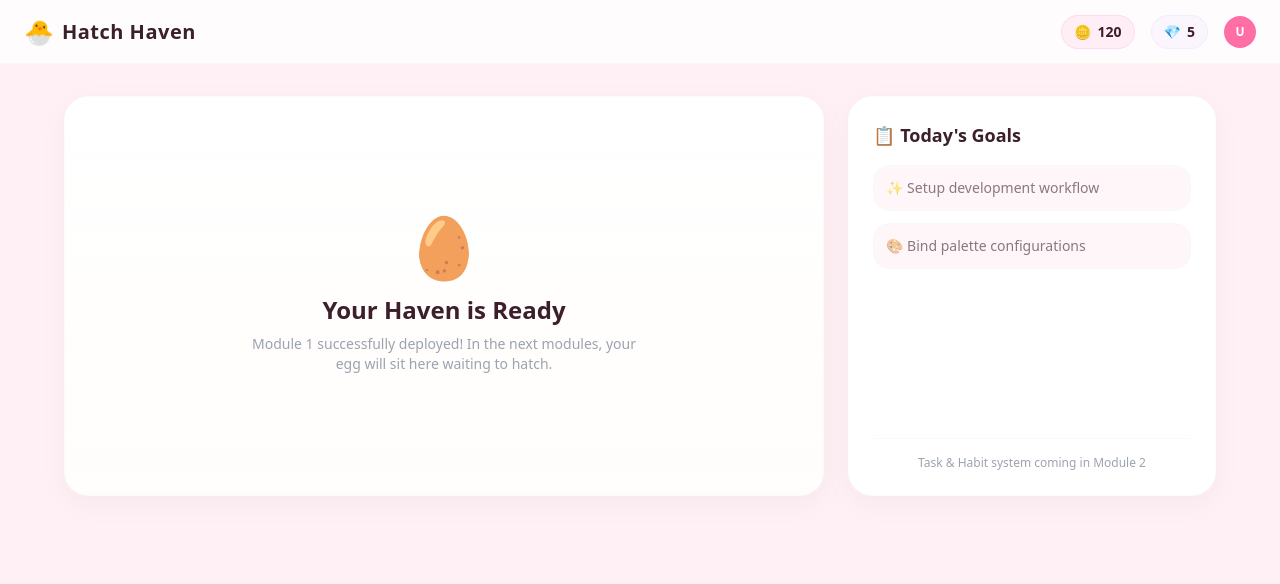
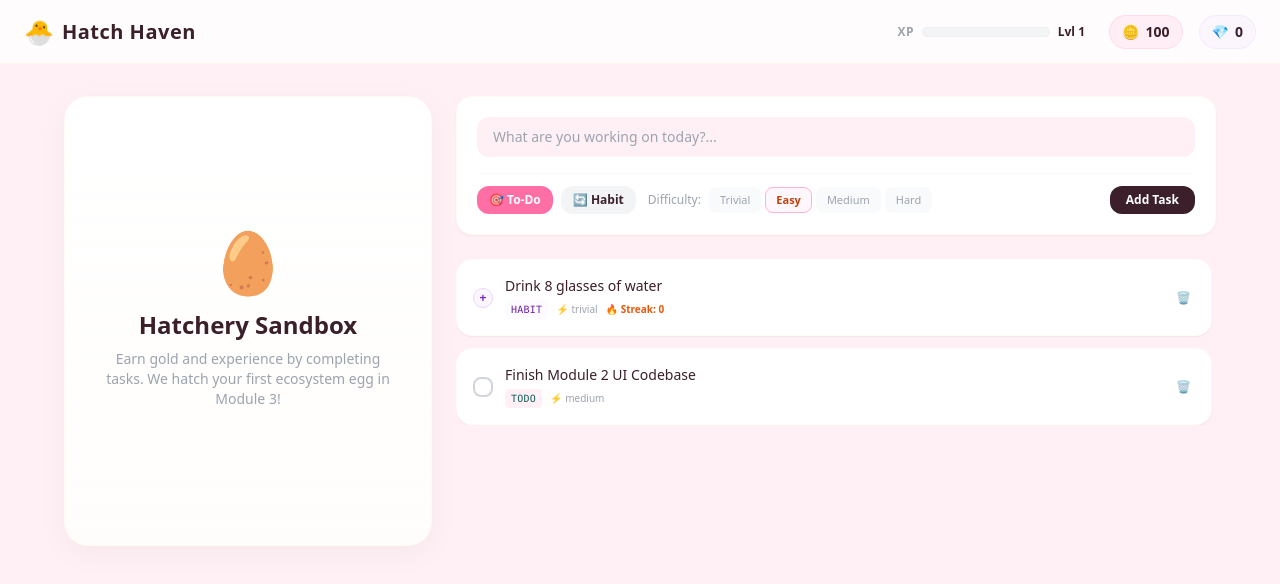
Before and after one commit to Nhyira-dev/Hatch-Haven, a React (Vite) app: page / in a window 1280 px wide. Shown: the top 584 px of the page. Built offline with nearby package versions, Linux system fonts and the light colour scheme.

Commit message:
feat(m2): implement contextual task tracking engine and incremental economy rewards

```diff
--- a/Src/App.tsx
+++ b/Src/App.tsx
@@ -1,15 +1,18 @@
 import React from 'react';
+import { GameProvider } from './contexts/GameContext';
 import Navbar from './Components/Navbar/Navbar';
 import HomePage from './Pages/Home/Hompage';
 
 const App: React.FC = () => {
   return (
+    <GameProvider>
       <div className="min-h-screen bg-hh-bg selection:bg-hh-accent/30">
         <Navbar />
         <main className="pt-24 pb-12 px-4 sm:px-6 lg:px-8">
           <HomePage />
         </main>
       </div>
+    </GameProvider>
   );
 };
 
--- a/Src/Components/Navbar/Navbar.tsx
+++ b/Src/Components/Navbar/Navbar.tsx
@@ -1,9 +1,8 @@
 import React from 'react';
+import { useGame } from '../../contexts/GameContext';
 
 export const Navbar: React.FC = () => {
-  // Hardcoded values for Module 1 UI shell
-  const coins = 120;
-  const gems = 5;
+  const { coins, gems, xp } = useGame();
 
   return (
     <nav className="h-16 bg-white/80 backdrop-blur-md border-b border-orange-50 px-6 flex items-center justify-between fixed top-0 w-full z-50">
@@ -13,21 +12,23 @@ export const Navbar: React.FC = () => {
       </div>
 
       <div className="flex items-center gap-4">
-        {/* Coins Indicator */}
+        {/* Experience Bar Layer */}
+        <div className="hidden md:flex items-center gap-2 mr-2">
+          <span className="text-xs text-gray-400 uppercase font-bold tracking-wide">XP</span>
+          <div className="w-32 bg-gray-100 h-2.5 rounded-full overflow-hidden border border-gray-200/40">
+            <div className="bg-hh-primary h-full transition-all duration-500" style={{ width: `${Math.min(xp % 100, 100)}%` }}></div>
+          </div>
+          <span className="text-xs text-hh-text font-bold">Lvl {Math.floor(xp / 100) + 1}</span>
+        </div>
+
         <div className="flex items-center gap-1.5 bg-hh-accent/20 px-3 py-1.5 rounded-full border border-hh-accent/30">
           <span className="text-sm">🪙</span>
           <span className="font-semibold text-sm text-hh-text">{coins}</span>
         </div>
 
-        {/* Gems Indicator */}
         <div className="flex items-center gap-1.5 bg-hh-lavender/20 px-3 py-1.5 rounded-full border border-hh-lavender/30">
           <span className="text-sm">💎</span>
           <span className="font-semibold text-sm text-hh-text">{gems}</span>
-        </div>
-
-        {/* Temporary Profile Avatar Shell */}
-        <div className="w-8 h-8 rounded-full bg-hh-primary flex items-center justify-center text-white font-bold text-xs cursor-pointer">
-          U
         </div>
       </div>
     </nav>
--- /dev/null
+++ b/Src/Components/Task/TaskCard.tsx
@@ -0,0 +1,61 @@
+import React from 'react';
+import { Task } from '../../types';
+import { useGame } from '../../contexts/GameContext';
+
+export const TaskCard: React.FC<{ task: Task }> = ({ task }) => {
+  const { completeTodo, trackHabit, deleteTask } = useGame();
+
+  return (
+    <div className={`p-4 rounded-2xl border transition-all flex items-center justify-between ${
+      task.isCompleted
+        ? 'bg-gray-50/80 border-gray-100 opacity-50 line-through'
+        : 'bg-white border-orange-50/50 shadow-sm hover:translate-x-1'
+    }`}>
+      <div className="flex items-center gap-3">
+        {task.type === 'todo' ? (
+          <button
+            onClick={() => completeTodo(task.id)}
+            disabled={task.isCompleted}
+            className={`w-5 h-5 rounded-lg border-2 flex items-center justify-center text-xs transition-colors ${
+              task.isCompleted ? 'border-hh-success bg-hh-success text-white' : 'border-gray-300 hover:border-hh-primary'
+            }`}
+          >
+            {task.isCompleted && '✓'}
+          </button>
+        ) : (
+          <button
+            onClick={() => trackHabit(task.id)}
+            className="w-5 h-5 rounded-full bg-hh-lavender/20 border border-hh-lavender flex items-center justify-center text-xs hover:bg-hh-lavender hover:text-white transition-colors text-purple-700 font-bold"
+          >
+            +
+          </button>
+        )}
+
+        <div>
+          <p className="text-sm font-medium text-hh-text">{task.title}</p>
+          <div className="flex items-center gap-2 mt-1">
+            <span className={`text-[10px] px-1.5 py-0.5 rounded font-mono uppercase tracking-wide ${
+              task.type === 'todo' ? 'bg-hh-primary/10 text-teal-800' : 'bg-hh-lavender/10 text-purple-800'
+            }`}>
+              {task.type}
+            </span>
+            <span className="text-[10px] text-gray-400">⚡ {task.difficulty}</span>
+            {task.type === 'habit' && (
+              <span className="text-[10px] text-orange-600 font-semibold">🔥 Streak: {task.streak}</span>
+            )}
+          </div>
+        </div>
+      </div>
+
+      <button
+        onClick={() => deleteTask(task.id)}
+        className="text-gray-300 hover:text-red-400 p-1 rounded-lg text-xs transition-colors"
+        title="Delete Task"
+      >
+        🗑️
+      </button>
+    </div>
+  );
+};
+
+export default TaskCard;
--- /dev/null
+++ b/Src/Components/Task/TaskForm.tsx
@@ -0,0 +1,71 @@
+import React, { useState } from 'react';
+import { useGame } from '../../contexts/GameContext';
+import { Difficulty } from '../../types';
+
+export const TaskForm: React.FC = () => {
+  const { addTask } = useGame();
+  const [title, setTitle] = useState('');
+  const [type, setType] = useState<'habit' | 'todo'>('todo');
+  const [difficulty, setDifficulty] = useState<Difficulty>('easy');
+
+  const handleSubmit = (e: React.FormEvent) => {
+    e.preventDefault();
+    if (!title.trim()) return;
+    addTask(title, type, difficulty);
+    setTitle('');
+  };
+
+  return (
+    <form onSubmit={handleSubmit} className="bg-white p-5 rounded-2xl border border-orange-50/60 shadow-sm mb-6">
+      <input
+        type="text"
+        placeholder="What are you working on today?..."
+        value={title}
+        onChange={(e) => setTitle(e.target.value)}
+        className="w-full px-4 py-2.5 rounded-xl bg-hh-bg focus:outline-none focus:ring-2 focus:ring-hh-primary/40 text-sm placeholder:text-gray-400"
+      />
+
+      <div className="flex flex-wrap items-center justify-between gap-3 mt-4 pt-3 border-t border-gray-50">
+        <div className="flex gap-2">
+          <button
+            type="button"
+            onClick={() => setType('todo')}
+            className={`px-3 py-1.5 rounded-xl text-xs font-semibold transition-all ${type === 'todo' ? 'bg-hh-primary text-white' : 'bg-gray-100 text-hh-text'}`}
+          >
+            🎯 To-Do
+          </button>
+          <button
+            type="button"
+            onClick={() => setType('habit')}
+            className={`px-3 py-1.5 rounded-xl text-xs font-semibold transition-all ${type === 'habit' ? 'bg-hh-lavender text-white' : 'bg-gray-100 text-hh-text'}`}
+          >
+            🔄 Habit
+          </button>
+        </div>
+
+        <div className="flex items-center gap-1">
+          <span className="text-xs text-gray-400 mr-1">Difficulty:</span>
+          {(['trivial', 'easy', 'medium', 'hard'] as Difficulty[]).map((diff) => (
+            <button
+              key={diff}
+              type="button"
+              onClick={() => setDifficulty(diff)}
+              className={`px-2.5 py-1 rounded-lg text-[11px] font-medium capitalize border transition-all ${
+                difficulty === diff
+                  ? 'border-hh-accent bg-hh-accent/10 text-orange-700 font-semibold'
+                  : 'border-transparent bg-gray-50 text-gray-400'
+              }`}>
+              {diff}
+            </button>
+          ))}
+        </div>
+
+        <button type="submit" className="px-4 py-1.5 bg-hh-text text-white text-xs font-bold rounded-xl transition-transform active:scale-95 ml-auto">
+          Add Task
+        </button>
+      </div>
+    </form>
+  );
+};
+
+export default TaskForm;
--- a/Src/Pages/Home/Hompage.tsx
+++ b/Src/Pages/Home/Hompage.tsx
@@ -1,34 +1,34 @@
 import React from 'react';
+import { useGame } from '../../contexts/GameContext';
+import { TaskForm } from '../../components/Task/TaskForm';
+import { TaskCard } from '../../components/Task/TaskCard';
 
 export const HomePage: React.FC = () => {
+  const { tasks } = useGame();
+
   return (
     <div className="grid grid-cols-1 lg:grid-cols-3 gap-6 max-w-6xl mx-auto">
-      {/* Virtual Pet Focal Window */}
-      <div className="lg:col-span-2 cozy-card p-8 flex flex-col items-center justify-center min-h-[400px] bg-gradient-to-b from-white to-orange-50/20">
+      {/* Egg focal container unchanged */}
+      <div className="lg:col-span-1 cozy-card p-8 flex flex-col items-center justify-center min-h-[300px] lg:min-h-[450px] bg-gradient-to-b from-white to-orange-50/20">
         <div className="text-6xl animate-bounce mb-4">🥚</div>
-        <h2 className="text-2xl font-bold text-hh-text mb-2">Your Haven is Ready</h2>
-        <p className="text-sm text-gray-400 text-center max-w-sm">
-          Module 1 successfully deployed! In the next modules, your egg will sit here waiting to hatch.
+        <h2 className="text-2xl font-bold text-hh-text mb-2">Hatchery Sandbox</h2>
+        <p className="text-sm text-gray-400 text-center max-w-xs">
+          Earn gold and experience by completing tasks. We hatch your first ecosystem egg in Module 3!
         </p>
       </div>
 
-      {/* Mini Task Checklist Summary View */}
-      <div className="cozy-card p-6 flex flex-col justify-between">
-        <div>
-          <h3 className="font-bold text-lg text-hh-text mb-4 flex items-center gap-2">
-            📋 Today's Goals
-          </h3>
-          <div className="space-y-3 opacity-60">
-            <div className="p-3 bg-hh-bg rounded-2xl border border-gray-100 text-sm">
-              ✨ Setup development workflow
+      {/* Live Task Workspace */}
+      <div className="lg:col-span-2 flex flex-col">
+        <TaskForm />
+
+        <div className="space-y-3 max-h-[400px] overflow-y-auto pr-1">
+          {tasks.length === 0 ? (
+            <div className="text-center py-12 border-2 border-dashed border-gray-100 rounded-2xl text-gray-400 text-sm">
+              ✨ Sky looks clear! Time to set some fresh goals.
             </div>
-            <div className="p-3 bg-hh-bg rounded-2xl border border-gray-100 text-sm">
-              🎨 Bind palette configurations
-            </div>
-          </div>
-        </div>
-        <div className="mt-6 pt-4 border-t border-gray-50 text-xs text-gray-400 text-center">
-          Task & Habit system coming in Module 2
+          ) : (
+            tasks.map((task) => <TaskCard key={task.id} task={task} />)
+          )}
         </div>
       </div>
     </div>
--- /dev/null
+++ b/Src/contexts/GameContext.tsx
@@ -0,0 +1,83 @@
+import React, { createContext, useContext, useState, ReactNode } from 'react';
+import { Task, Difficulty } from '../types';
+
+interface GameContextType {
+  coins: number;
+  gems: number;
+  xp: number;
+  tasks: Task[];
+  addTask: (title: string, type: 'habit' | 'todo', difficulty: Difficulty) => void;
+  completeTodo: (id: string) => void;
+  trackHabit: (id: string) => void;
+  deleteTask: (id: string) => void;
+}
+
+const GameContext = createContext<GameContextType | undefined>(undefined);
+
+const REWARDS: Record<Difficulty, { coins: number; xp: number }> = {
+  trivial: { coins: 5, xp: 10 },
+  easy: { coins: 10, xp: 25 },
+  medium: { coins: 20, xp: 50 },
+  hard: { coins: 40, xp: 100 },
+};
+
+export const GameProvider: React.FC<{ children: ReactNode }> = ({ children }) => {
+  const [coins, setCoins] = useState<number>(100);
+  const [gems, setGems] = useState<number>(0);
+  const [xp, setXp] = useState<number>(0);
+  const [tasks, setTasks] = useState<Task[]>([
+    { id: '1', title: 'Drink 8 glasses of water', type: 'habit', difficulty: 'trivial', isCompleted: false, streak: 0, createdAt: new Date() },
+    { id: '2', title: 'Finish Module 2 UI Codebase', type: 'todo', difficulty: 'medium', isCompleted: false, createdAt: new Date() },
+  ]);
+
+  const addTask = (title: string, type: 'habit' | 'todo', difficulty: Difficulty) => {
+    const newTask: Task = {
+      id: crypto.randomUUID(),
+      title,
+      type,
+      difficulty,
+      isCompleted: false,
+      streak: type === 'habit' ? 0 : undefined,
+      createdAt: new Date(),
+    };
+    setTasks((prev) => [newTask, ...prev]);
+  };
+
+  const completeTodo = (id: string) => {
+    const todo = tasks.find((t) => t.id === id);
+    if (!todo || todo.isCompleted) return;
+
+    const { coins: cReward, xp: xReward } = REWARDS[todo.difficulty];
+    setCoins((prev) => prev + cReward);
+    setXp((prev) => prev + xReward);
+    setTasks((prev) => prev.map((t) => t.id === id ? { ...t, isCompleted: true } : t));
+  };
+
+  const trackHabit = (id: string) => {
+    const habit = tasks.find((t) => t.id === id);
+    if (!habit) return;
+
+    const { coins: cReward, xp: xReward } = REWARDS[habit.difficulty];
+    setCoins((prev) => prev + cReward);
+    setXp((prev) => prev + xReward);
+    setTasks((prev) =>
+      prev.map((t) => t.id === id ? { ...t, streak: (t.streak || 0) + 1 } : t)
+    );
+  };
+
+  const deleteTask = (id: string) => {
+    setTasks((prev) => prev.filter((t) => t.id !== id));
+  };
+
+  return (
+    <GameContext.Provider value={{ coins, gems, xp, tasks, addTask, completeTodo, trackHabit, deleteTask }}>
+      {children}
+    </GameContext.Provider>
+  );
+};
+
+export const useGame = () => {
+  const context = useContext(GameContext);
+  if (!context) throw new Error('useGame must be used within a GameProvider');
+  return context;
+};
--- /dev/null
+++ b/Src/types/index.ts
@@ -0,0 +1,18 @@
+export type Difficulty = 'trivial' | 'easy' | 'medium' | 'hard';
+
+export interface Task {
+  id: string;
+  title: string;
+  type: 'habit' | 'todo';
+  difficulty: Difficulty;
+  isCompleted: boolean;
+  streak?: number;
+  createdAt: Date;
+}
+
+export interface GameState {
+  coins: number;
+  gems: number;
+  xp: number;
+  tasks: Task[];
+}
```
Lines whose indentation alone changed are shown as unchanged.
